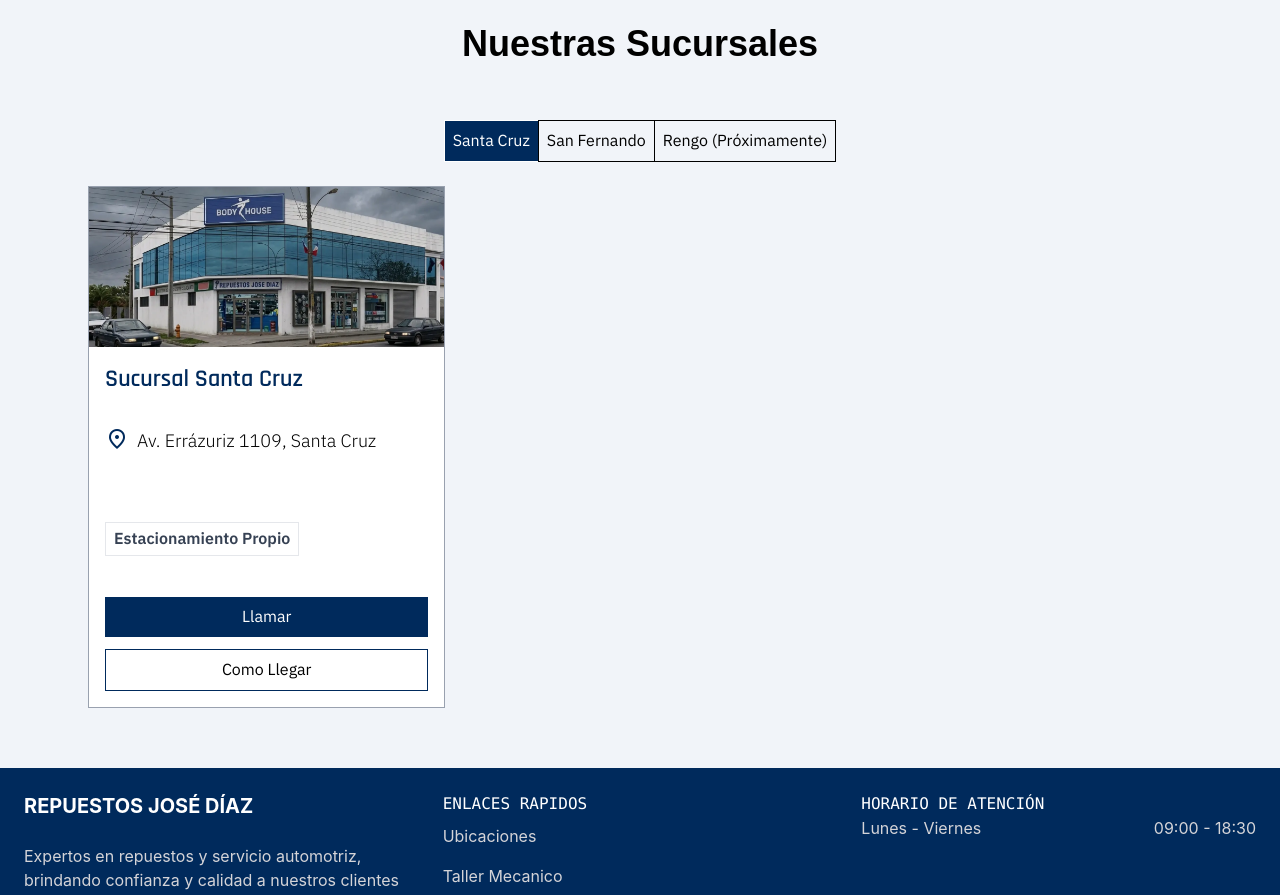
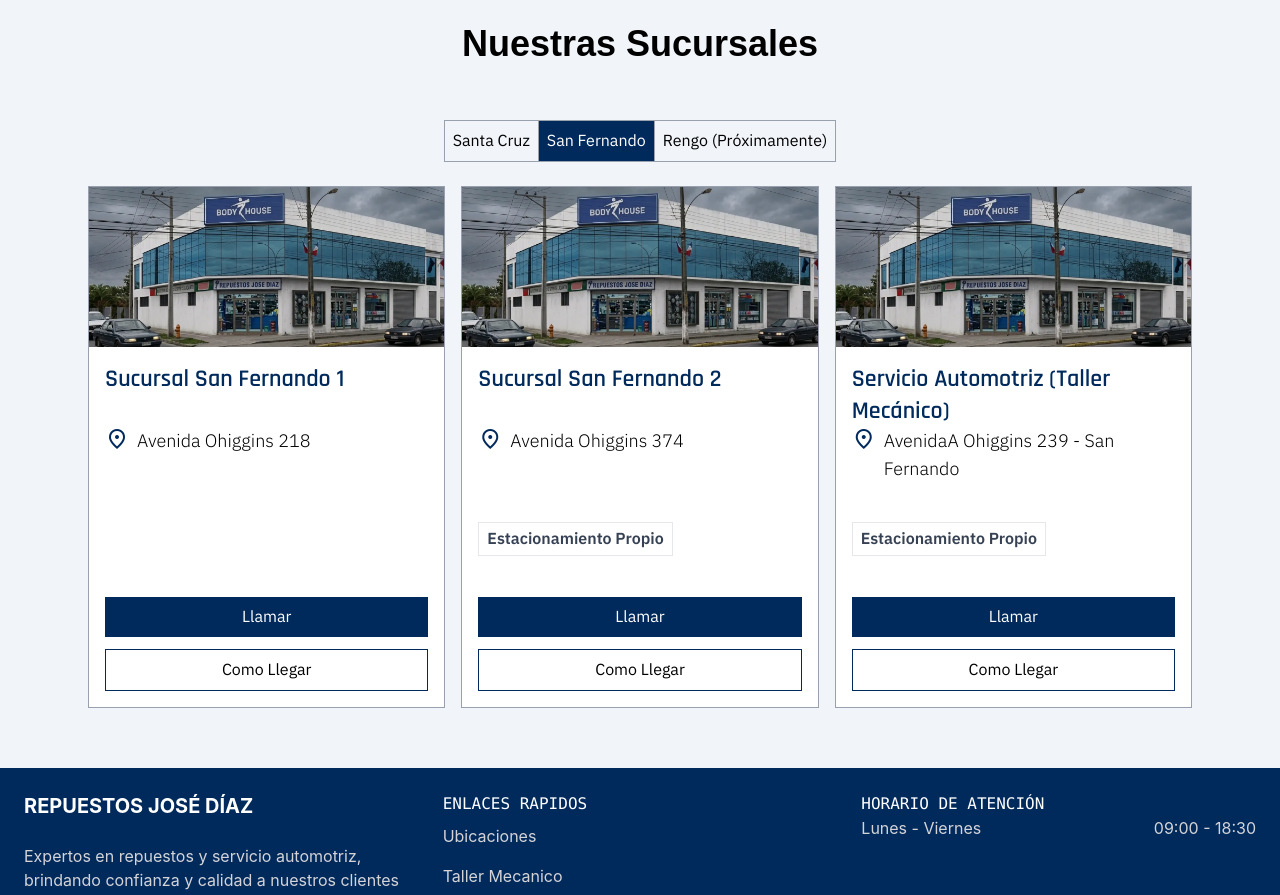
Before and after one commit to patrwan/repuestos-diaz-e-commerce, an Angular app: page / in a window 1280 px wide. Shown: the part 2760-3655 px from the top of the page. Built offline with nearby package versions, Linux system fonts and the light colour scheme; a web font is replaced by a local one.

Commit message:
Change: branch selector

```diff
--- a/src/app/features/home/components/branches/branches.html
+++ b/src/app/features/home/components/branches/branches.html
@@ -3,7 +3,7 @@
 
   <div class="flex justify-center">
     <span
-      class="border border-r-0 p-2 cursor-pointer"
+      class="border border-r-0 border-gray-400 p-2 cursor-pointer"
       (click)="selectCommune('santa-cruz')"
       [class.bg-primary]="selectedCommune === 'santa-cruz'"
       [class.text-white]="selectedCommune === 'santa-cruz'"
@@ -11,7 +11,7 @@
       Santa Cruz
     </span>
     <span
-      class="border border-r-0 p-2 cursor-pointer"
+      class="border border-r-0 border-gray-400 p-2 cursor-pointer"
       (click)="selectCommune('san-fernando')"
       [class.bg-primary]="selectedCommune === 'san-fernando'"
       [class.text-white]="selectedCommune === 'san-fernando'"
@@ -19,7 +19,7 @@
       San Fernando
     </span>
     <span
-      class="border p-2 cursor-pointer"
+      class="border border-gray-400 p-2 cursor-pointer"
       (click)="selectCommune('rengo')"
       [class.bg-primary]="selectedCommune === 'rengo'"
       [class.text-white]="selectedCommune === 'rengo'"
--- a/src/app/features/home/components/branches/branches.ts
+++ b/src/app/features/home/components/branches/branches.ts
@@ -10,7 +10,7 @@
   styleUrl: './branches.css',
 })
 export class Branches {
-  selectedCommune: Commune = 'santa-cruz';
+  selectedCommune: Commune = 'san-fernando';
 
   branches = BRANCHES;
 
```
